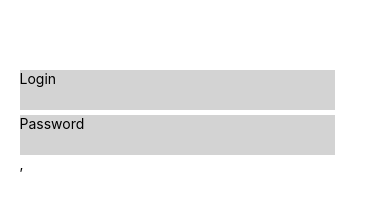
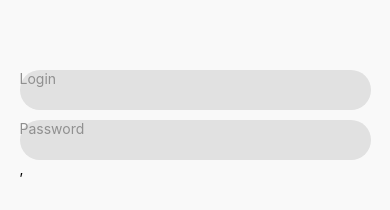
Before and after one commit to Xzqtrrr/CFU-2025-Team-9, a React Native app in the folder group-9/: screen /Login in a window 390 px wide. Shown: the part 351-561 px from the top of the page. Built offline with nearby package versions, Linux system fonts and the light colour scheme.

Commit message:
adding my own branch + changed marginTop for login

```diff
--- a/group-9/screens/loginScreen.js
+++ b/group-9/screens/loginScreen.js
@@ -21,6 +21,7 @@ export default function App() {
       <View style= {styles.textinput1}>
           <View style={styles.textinput2}>
             <TextInput
+            style= {styles.textinput3}
             value={login}
             onChangeText={setLogin}
             placeholder="Login"
@@ -28,6 +29,7 @@ export default function App() {
           </View>
           <View style={styles.textinput2}>
             <TextInput
+            style= {styles.textinput3}
             value={pass}
             onChangeText={setPass}
             placeholder="Password"
@@ -50,7 +52,7 @@ export default function App() {
 const styles = StyleSheet.create({
   container: {
     flex: 1,
-    backgroundColor: '#fff',
+    backgroundColor: '#F9F9F9',
     alignItems: 'center',
     justifyContent: 'space-around',
   },
@@ -65,11 +67,15 @@ const styles = StyleSheet.create({
     width: '90%'
 },
   textinput2: {
-    width: '90%',
+    width: '100%',
     textAlign: 'center',
     justifyContent: 'spase-around',
     height:40,
-    backgroundColor: 'lightgray',
-    marginTop: 5,
+    backgroundColor: '#E1E1E1',
+    marginTop: 10,
+    borderRadius: 50
+  },
+    textinput3: {
+    color: "#909090"
   },
 });
```
